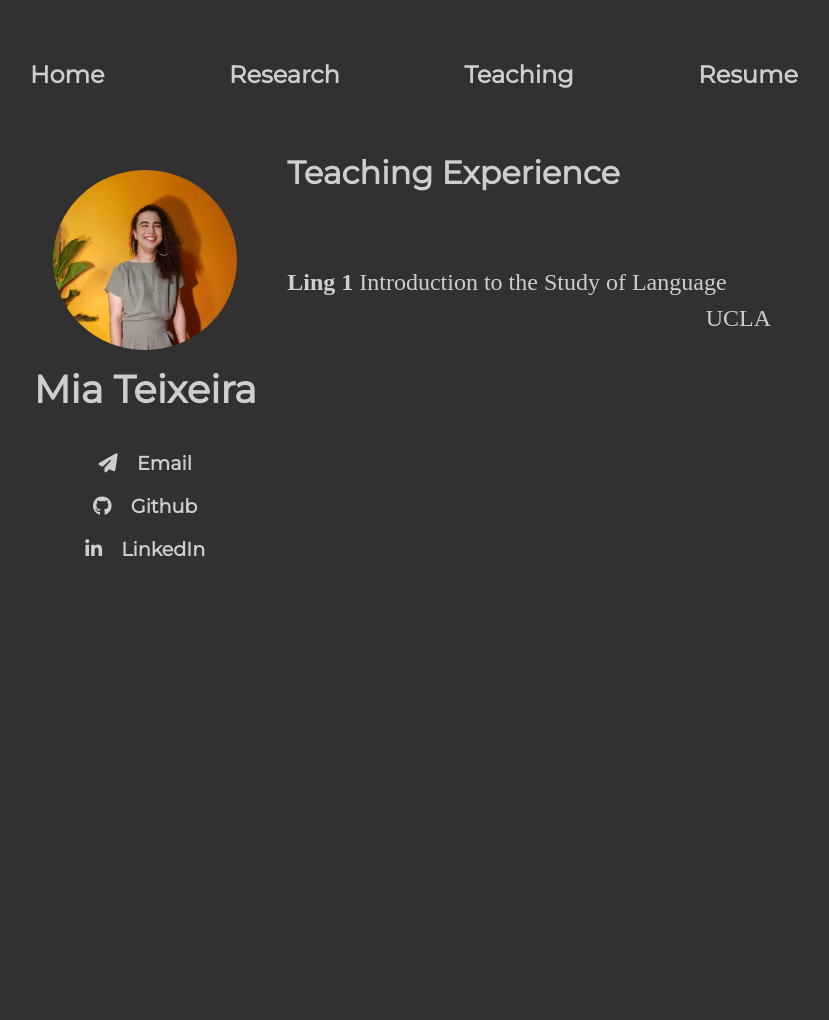
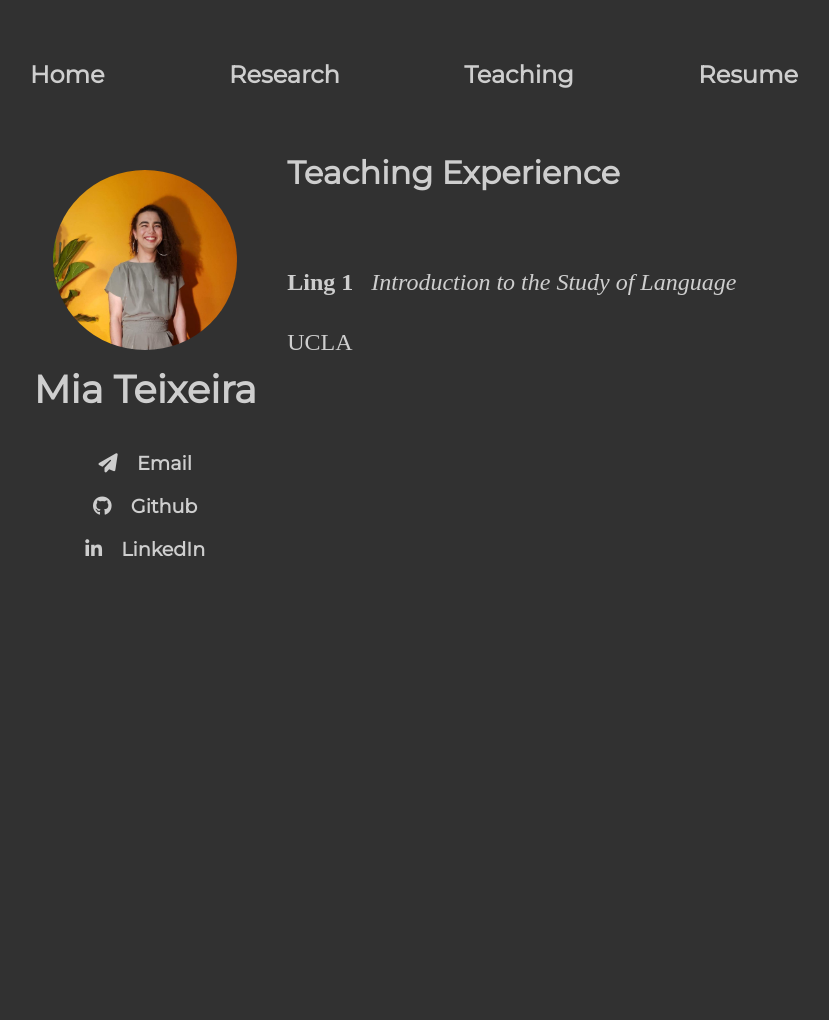
Before and after one commit to miateixeira/miateixeira.github.io, a Jekyll site: the page built from teaching/index.html, in a window 1280 px wide. Shown: the whole page, without its empty margins (226-1055 px from the left). Built offline with Jekyll 4.4.1, drawn with Linux system fonts in a browser that asks for light colours; nearby versions of some CDN libraries.

```diff
--- a/css/main.css
+++ b/css/main.css
@@ -114,12 +114,17 @@ img.avatar {
   padding-top: 1em;
 }
 
+.course-info {
+  float: left;
+}
+
 .course-number {
   font-weight: bold;
+  padding-right: 0.5em;
 }
 
 .course-name {
-  font-weight: italic;
+  font-style: italic;
 }
 
 .course-school {
--- a/teaching/index.html
+++ b/teaching/index.html
@@ -7,10 +7,12 @@ title: Teaching
   <h2>Teaching Experience</h2>
 
   <div class="teaching-entry">
-    <p>
+    <p class="course-info">
       <span class="course-number">Ling 1</span>
       <span class="course-name">Introduction to the Study of Language</span>
-      <span class="course-school">UCLA</span>
+    </p>
+    <p class "course-school">
+      UCLA
     </p>
   </div>
 
```
